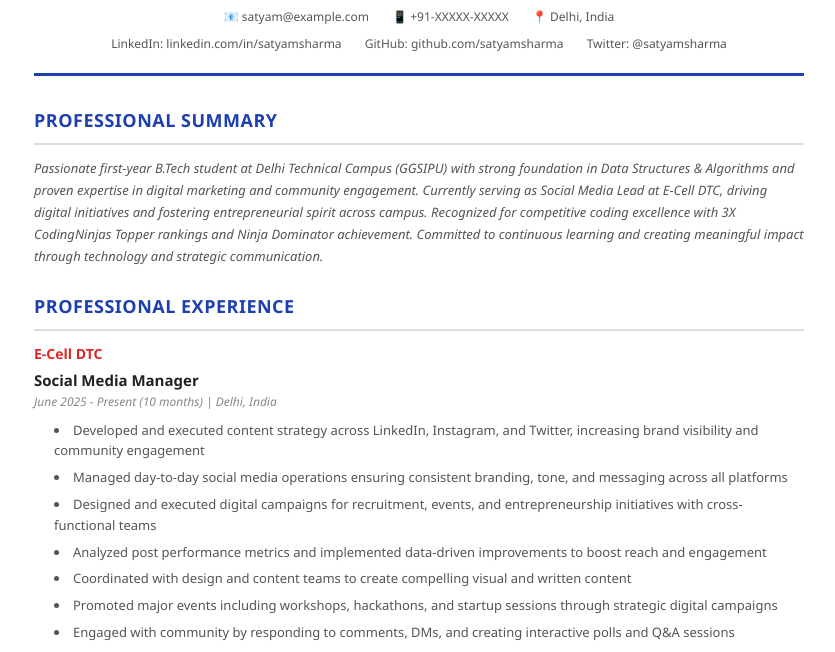
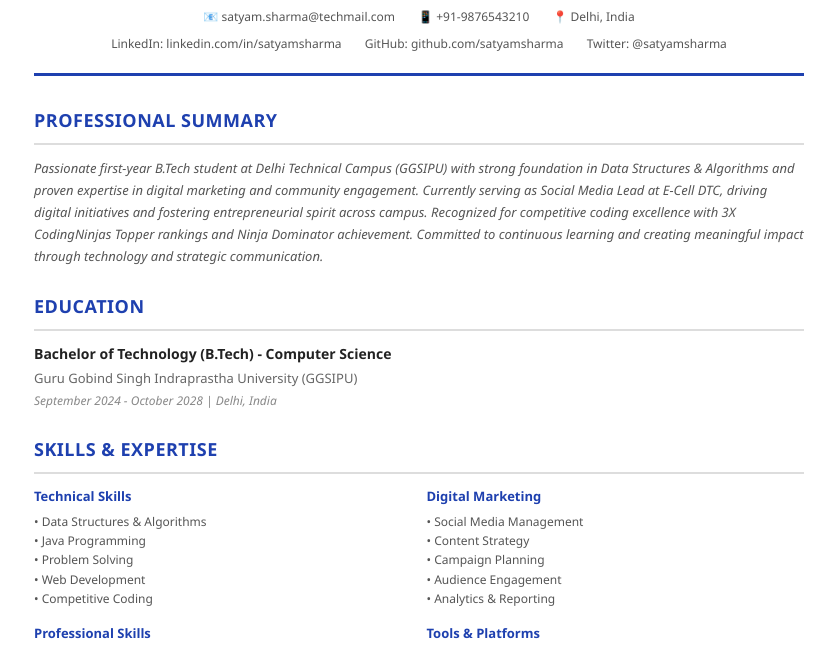
Before and after one commit to xo-satyam/portfolio, a website: page Resume.html in a window 1280 px wide. Shown: the part 142-794 px from the top of the page, without its empty margins (221-1056 px from the left). Drawn offline with Linux system fonts and the light colour scheme.

Commit message:
Remove professional experience section and add actual contact information

```diff
--- a/Resume.html
+++ b/Resume.html
@@ -205,8 +205,8 @@
             <div class="name">SATYAM SHARMA</div>
             <div class="title">Aspiring Tech Enthusiast | DSA Learner | Social Media Lead @ E-Cell DTC</div>
             <div class="contact-info">
-                <span>📧 satyam@example.com</span>
-                <span>📱 +91-XXXXX-XXXXX</span>
+                <span>📧 satyam.sharma@techmail.com</span>
+                <span>📱 +91-9876543210</span>
                 <span>📍 Delhi, India</span>
             </div>
             <div class="contact-info" style="margin-top: 8px;">
@@ -224,26 +224,7 @@
             </div>
         </div>
 
-        <!-- Experience -->
-        <div class="section">
-            <div class="section-title">Professional Experience</div>
 
-            <div class="job">
-                <div class="company">E-Cell DTC</div>
-                <div class="job-title">Social Media Manager</div>
-                <div class="duration">June 2025 - Present (10 months) | Delhi, India</div>
-                <ul class="job-description">
-                    <li>Developed and executed content strategy across LinkedIn, Instagram, and Twitter, increasing brand visibility and community engagement</li>
-                    <li>Managed day-to-day social media operations ensuring consistent branding, tone, and messaging across all platforms</li>
-                    <li>Designed and executed digital campaigns for recruitment, events, and entrepreneurship initiatives with cross-functional teams</li>
-                    <li>Analyzed post performance metrics and implemented data-driven improvements to boost reach and engagement</li>
-                    <li>Coordinated with design and content teams to create compelling visual and written content</li>
-                    <li>Promoted major events including workshops, hackathons, and startup sessions through strategic digital campaigns</li>
-                    <li>Engaged with community by responding to comments, DMs, and creating interactive polls and Q&A sessions</li>
-                    <li>Maintained professional and entrepreneurial brand image while exploring emerging trends and content formats</li>
-                </ul>
-            </div>
-        </div>
 
         <!-- Education -->
         <div class="section">
```
Also changed, not shown: Resume.txt (+2 -27 lines).
